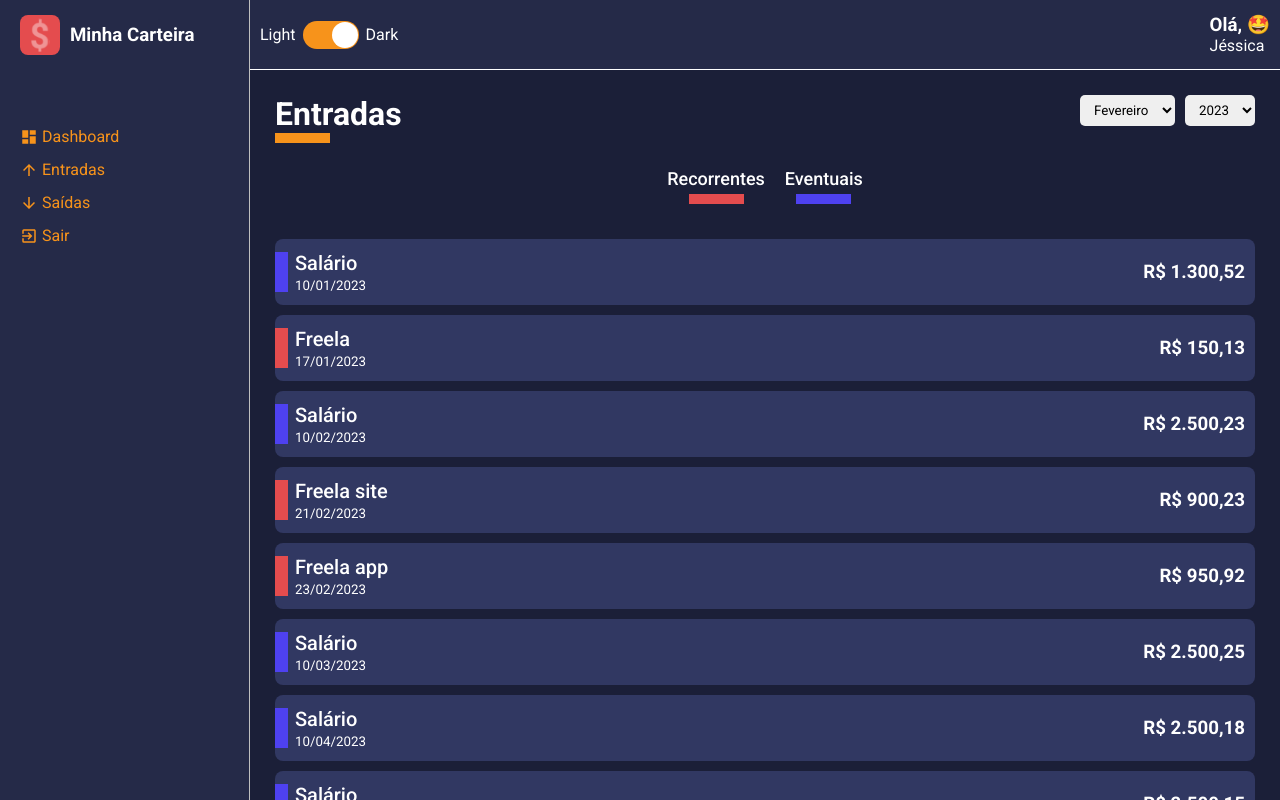
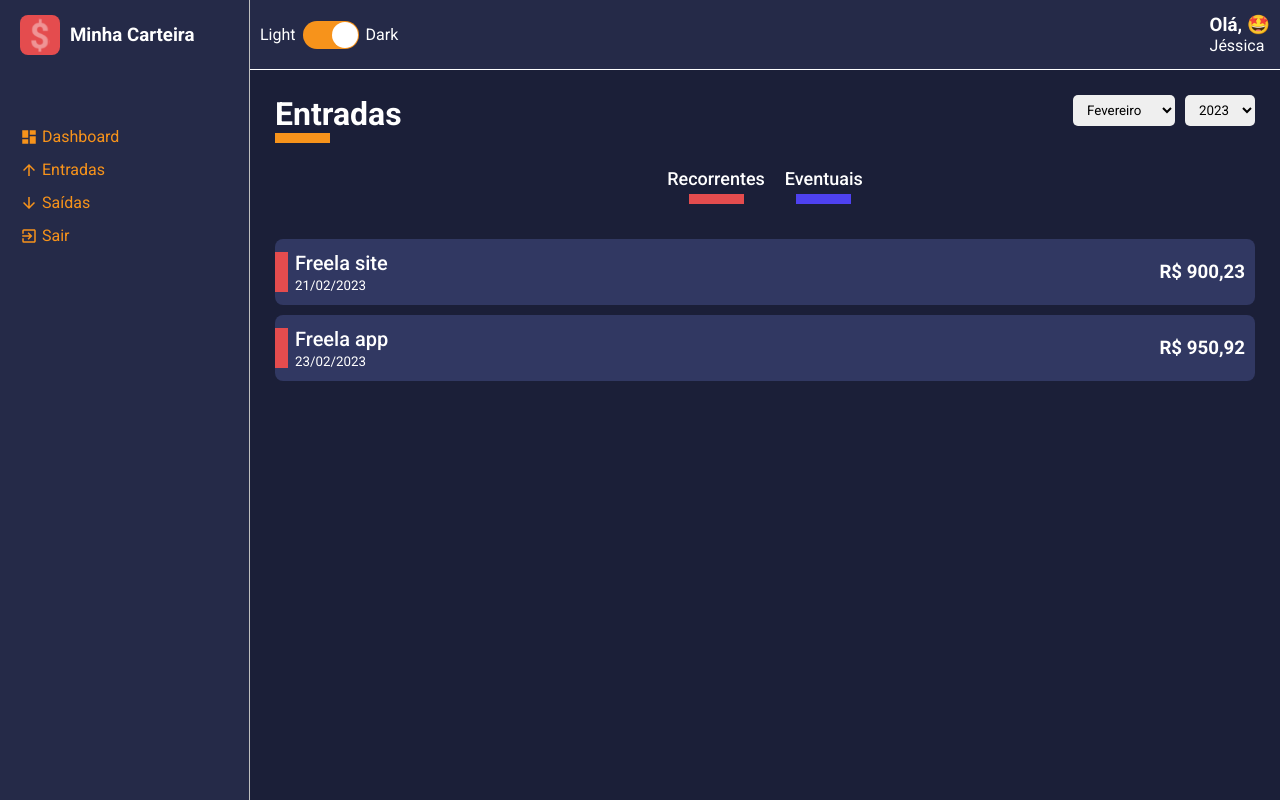
Before and after one commit to JessicaLopesDev/my-wallet-dashboard, a React (Vite) app: page /list/entry-balance in a window 1280 px wide. Built offline with nearby package versions, Linux system fonts and the light colour scheme.

Commit message:
Carregando cards por meses e anos dinamicamente

```diff
--- a/package.json
+++ b/package.json
@@ -23,7 +23,8 @@
     "react-icons": "^4.7.1",
     "react-router-dom": "^6.8.1",
     "react-switch": "^7.0.0",
-    "styled-components": "^5.3.6"
+    "styled-components": "^5.3.6",
+    "uuidv4": "^6.2.13"
   },
   "devDependencies": {
     "@types/react": "^18.0.27",
--- a/src/pages/List/index.tsx
+++ b/src/pages/List/index.tsx
@@ -1,5 +1,6 @@
 import { useEffect, useMemo, useState } from 'react'
 import { useParams } from 'react-router-dom'
+import { v4 as uuidv4 } from 'uuid'
 import { ContentHeader } from '../../components/ContentHeader'
 import { HistoryFinanceCard } from '../../components/HistoryFinanceCard'
 import { SelectInput } from '../../components/SelectInput'
@@ -7,14 +8,15 @@ import expenses from '../../repositories/expenses'
 import gains from '../../repositories/gains'
 import formatCurrency from '../../utils/formatCurrency'
 import formatDate from '../../utils/formatDate'
+import months from '../../utils/months'
 import * as S from './styles'
 
 interface IData {
   id: string
   description: string
-  amountFormatted: string
+  amount: string
   frequency: string
-  dateFormatted: string
+  date: string
   tagColor: string
 }
 
@@ -41,37 +43,52 @@ export const List = () => {
     return type === 'entry-balance' ? gains : expenses
   }, [type])
 
-  const months = [
-    { value: 2, label: 'Fevereiro' },
-    { value: 3, label: 'Março' },
-    { value: 4, label: 'Abril' },
-  ]
+  const listOfMonths = useMemo(() => {
+    return months.map((item, index) => ({ value: index + 1, label: item }))
+  }, [])
 
-  const years = [
-    { value: 2022, label: 2022 },
-    { value: 2023, label: 2023 },
-    { value: 2021, label: 2021 },
-  ]
+  const years = useMemo(() => {
+    let uniqueYears: number[] = []
+
+    listData.forEach((item) => {
+      const date = new Date(item.date)
+      const year = date.getFullYear()
+
+      if (!uniqueYears.includes(year)) {
+        uniqueYears.push(year)
+      }
+    })
+
+    return uniqueYears.map((item) => ({ value: item, label: item }))
+  }, [listData])
 
   useEffect(() => {
-    const response = listData.map((item) => {
+    const filteredDate = listData.filter((item) => {
+      const date = new Date(item.date)
+      const month = String(date.getMonth() + 1)
+      const year = String(date.getFullYear())
+
+      return month === selectedMonth && year === selectedYear
+    })
+
+    const formattedDate = filteredDate.map((item) => {
       return {
-        id: String(Math.random() * data.length),
+        id: uuidv4(),
         description: item.description,
-        amountFormatted: formatCurrency(Number(item.amount)),
+        amount: formatCurrency(Number(item.amount)),
         frequency: item.frequency,
-        dateFormatted: formatDate(item.date),
+        date: formatDate(item.date),
         tagColor: item.frequency === 'recorrente' ? '#4E41F0' : '#E44C4E',
       }
     })
-    setData(response)
-  }, [])
+    setData(formattedDate)
+  }, [listData, selectedMonth, selectedYear, data.length])
 
   return (
     <S.Container>
       <ContentHeader title={title.name} lineColor={title.lineColor}>
         <SelectInput
-          options={months}
+          options={listOfMonths}
           onChange={(event) => setSelectedMonth(event.target.value)}
           defaultValue={selectedMonth}
         />
@@ -95,8 +112,8 @@ export const List = () => {
             key={item.id}
             tagColor={item.tagColor}
             title={item.description}
-            subtitle={item.dateFormatted}
-            amount={item.amountFormatted}
+            subtitle={item.date}
+            amount={item.amount}
           />
         ))}
       </S.Content>
--- a/src/repositories/gains.ts
+++ b/src/repositories/gains.ts
@@ -11,14 +11,14 @@ export default [
     amount: '150.13',
     type: 'entrada',
     frequency: 'eventual',
-    date: '2023-01-17',
+    date: '2021-01-17',
   },
   {
     description: 'Salário',
     amount: '2500.23',
     type: 'entrada',
     frequency: 'recorrente',
-    date: '2023-02-10',
+    date: '2022-02-10',
   },
   {
     description: 'Freela site',
```
Also changed, not shown: 1 other file (tests, documents, lock files or other folders).
